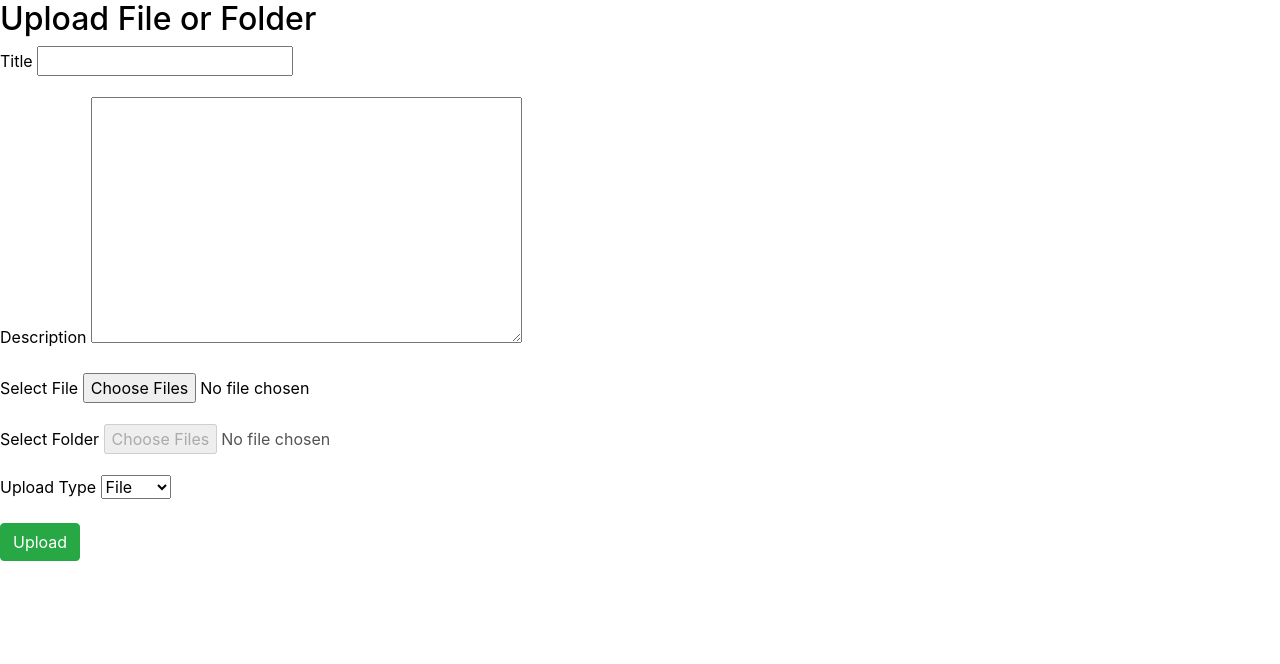
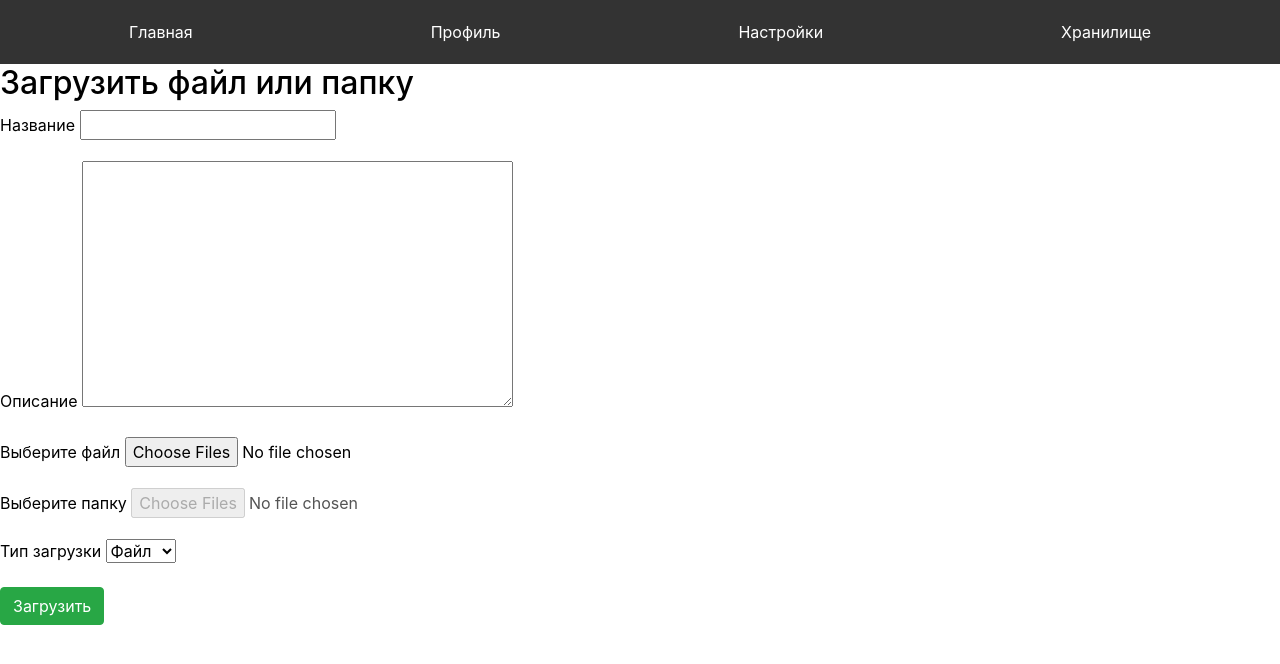
Before and after one commit to krakila/kursondjango, a Django app: page /main/upload/ in a window 1280 px wide. Shown: the top 664 px of the page. Run offline with Django 5.2, Linux system fonts and the light colour scheme; a user stored in the database is signed in; data comes from the database, SQL or seed files in the repository; both versions use the stored data as it was after the commit; parts of the project's set-up code (start-up, migrations or seed data) failed here and were passed over; some libraries are stand-ins or nearby versions.

Commit message:
второй коммит

```diff
--- a/Clouderia/main/templates/main/main_page.html
+++ b/Clouderia/main/templates/main/main_page.html
@@ -1,9 +1,11 @@
-<!DOCTYPE html>
+{% extends 'base.html' %}
+{% block content %}
 <html lang="ru">
 <head>
     <meta name="csrf-token" content="{{ csrf_token }}">
     <meta charset="UTF-8">
     <title>Главная страница</title>
+
     <style>
         .nav-bar {
             display: flex;
@@ -100,7 +102,7 @@
     {% endfor %}
 </body>
 </html>
-
+{% endblock %}
 <script>
 document.addEventListener('DOMContentLoaded', function() {
     const likeButtons = document.querySelectorAll('.like-btn');  // Исправлено
--- a/Clouderia/main/templates/main/upload_file.html
+++ b/Clouderia/main/templates/main/upload_file.html
@@ -1,40 +1,60 @@
 {% extends 'base.html' %}
-
 {% block content %}
-<h2>Upload File or Folder</h2>
+    <style>
+        .nav-bar {
+            display: flex;
+            justify-content: space-around;
+            background-color: #333;
+            padding: 10px;
+        }
+        .nav-bar a {
+            color: white;
+            text-decoration: none;
+            padding: 10px 20px;
+        }
+        .nav-bar a:hover {
+            background-color: #555;
+        }
+    </style>
+    <div class="nav-bar">
+        <a href="{% url 'main_page' %}">Главная</a>
+        <a href="{% url 'user_profile' user.username %}">Профиль</a>
+        <a href="{% url 'profile_settings' %}">Настройки</a>
+        <a href="{% url 'storage:storage_view' %}">Хранилище</a> <!-- Новая ссылка на хранилище -->
+    </div>
+<h2>Загрузить файл или папку</h2>
 <form method="post" enctype="multipart/form-data">
     {% csrf_token %}
 
     <div class="form-group">
-        <label for="id_title">Title</label>
+        <label for="id_title">Название</label>
         {{ form.title }}
     </div>
 
     <div class="form-group">
-        <label for="id_description">Description</label>
+        <label for="id_description">Описание</label>
         {{ form.description }}
     </div>
 
     <div class="form-group">
-        <label for="fileInput">Select File</label>
+        <label for="fileInput">Выберите файл</label>
         <input type="file" name="files" id="fileInput" multiple required disabled>
     </div>
 
     <div class="form-group">
-        <label for="folderInput">Select Folder</label>
+        <label for="folderInput">Выберите папку</label>
         <input type="file" name="files" id="folderInput" webkitdirectory multiple required disabled>
     </div>
 
-
     <div class="form-group">
-        <label for="uploadType">Upload Type</label>
+        <label for="uploadType">Тип загрузки</label>
         <select name="upload_type" id="uploadType">
-            <option value="file">File</option>
-            <option value="folder">Folder</option>
+            <option value="file">Файл</option>
+            <option value="folder">Папка</option>
         </select>
     </div>
 
-    <button type="submit" class="btn btn-success">Upload</button>
+    <button type="submit" class="btn btn-success">Загрузить</button>
 </form>
 
 <script>
@@ -42,7 +62,7 @@
     const folderInput = document.getElementById('folderInput');
     const uploadType = document.getElementById('uploadType');
 
-    // Enable/disable file and folder input based on upload type
+    // Включение/отключение выбора файла и папки в зависимости от типа загрузки
     uploadType.addEventListener('change', function() {
         if (this.value === 'file') {
             fileInput.disabled = false;
@@ -53,7 +73,7 @@
         }
     });
 
-    // Default to file input being enabled when the page loads
+    // По умолчанию включаем выбор файла при загрузке страницы
     uploadType.dispatchEvent(new Event('change'));
 </script>
 {% endblock %}
--- a/Clouderia/main/views.py
+++ b/Clouderia/main/views.py
@@ -205,10 +205,20 @@ def main_page(request):
         )
 
     # Сортировка
-    if sort_option == 'date_asc':
+    if sort_option == 'likes':
+        works = works.annotate(
+            like_count=Count('likes'),
+            dislike_count=Count('dislikes'),
+            has_likes=Count('likes', filter=models.Q(likes__isnull=False)),
+            has_dislikes=Count('dislikes', filter=models.Q(dislikes__isnull=False))
+        ).order_by(
+            '-like_count',            # Сначала по количеству лайков
+            'dislike_count',          # Затем по количеству дизлайков
+            models.F('like_count').desc(nulls_last=True),  # Без лайков в конце
+            models.F('dislike_count').asc(nulls_first=True)  # Дизлайки после бездействия
+        )
+    elif sort_option == 'date_asc':
         works = works.order_by('created_at')
-    elif sort_option == 'likes':
-        works = works.annotate(like_count=Count('likes')).order_by('-like_count')
     elif sort_option == 'user_popularity':
         works = works.order_by('-user__total_likes')
     else:  # По умолчанию сортируем по убыванию даты
@@ -225,7 +235,6 @@ def main_page(request):
         'query': query,
         'user_avatar': user_profile.avatar
     })
-
 
 @login_required
 def delete_work(request, work_id):
```
Also changed, not shown: Clouderia/main/templates/main/profile_settings.html (+22 -0 lines), Clouderia/main/templates/main/user_profile.html (+26 -1 lines), Clouderia/main/templates/main/view_user_profile.html (+27 -3 lines), Clouderia/main/templates/main/view_work.html (+26 -1 lines), Clouderia/db.sqlite3, Clouderia/media/avatars/hatred.png (added), Clouderia/storage/templates/storage/file_details.html, Clouderia/storage/templates/storage/storage.html, Clouderia/storage/templates/storage/upload_file.html.
